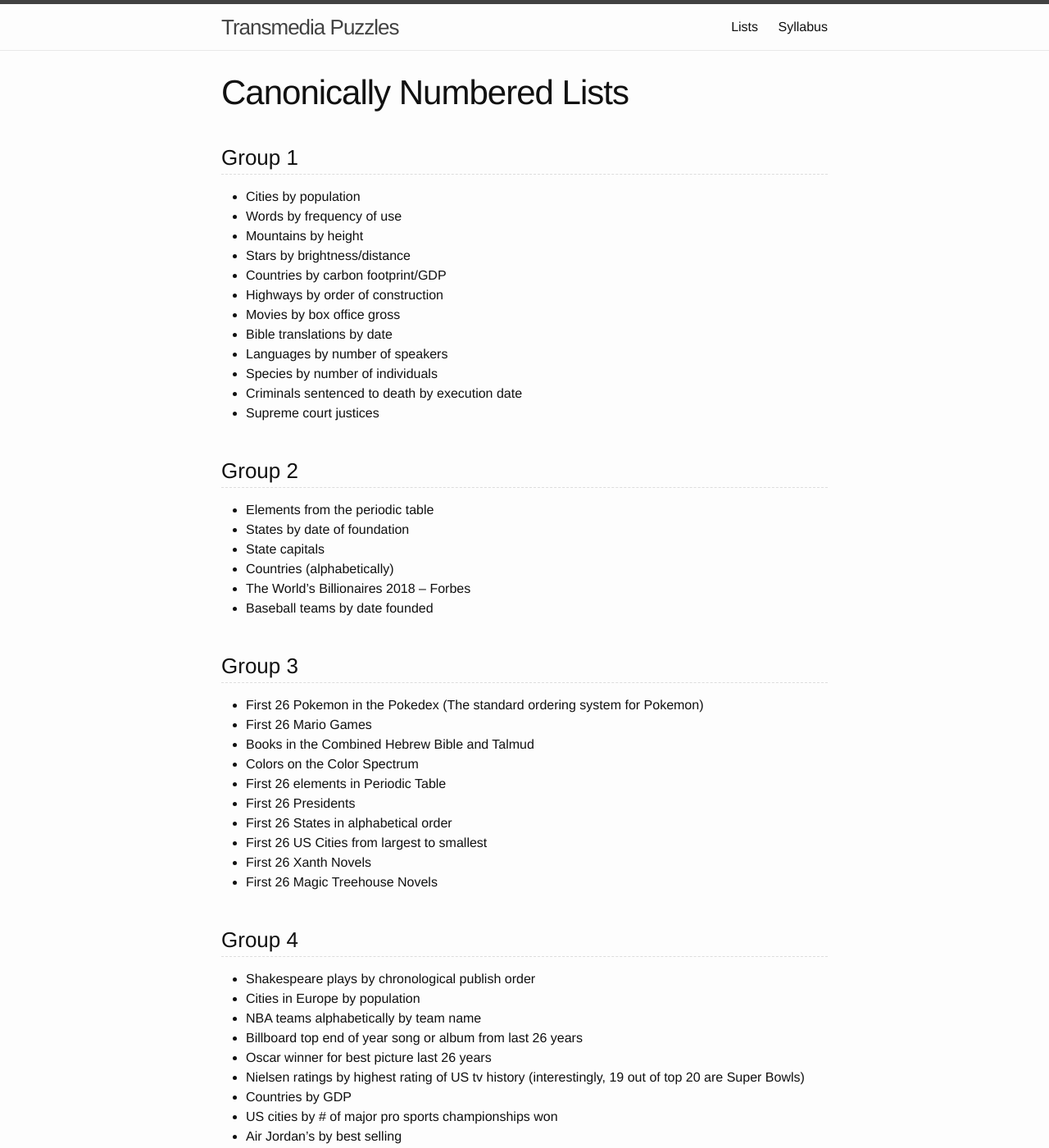
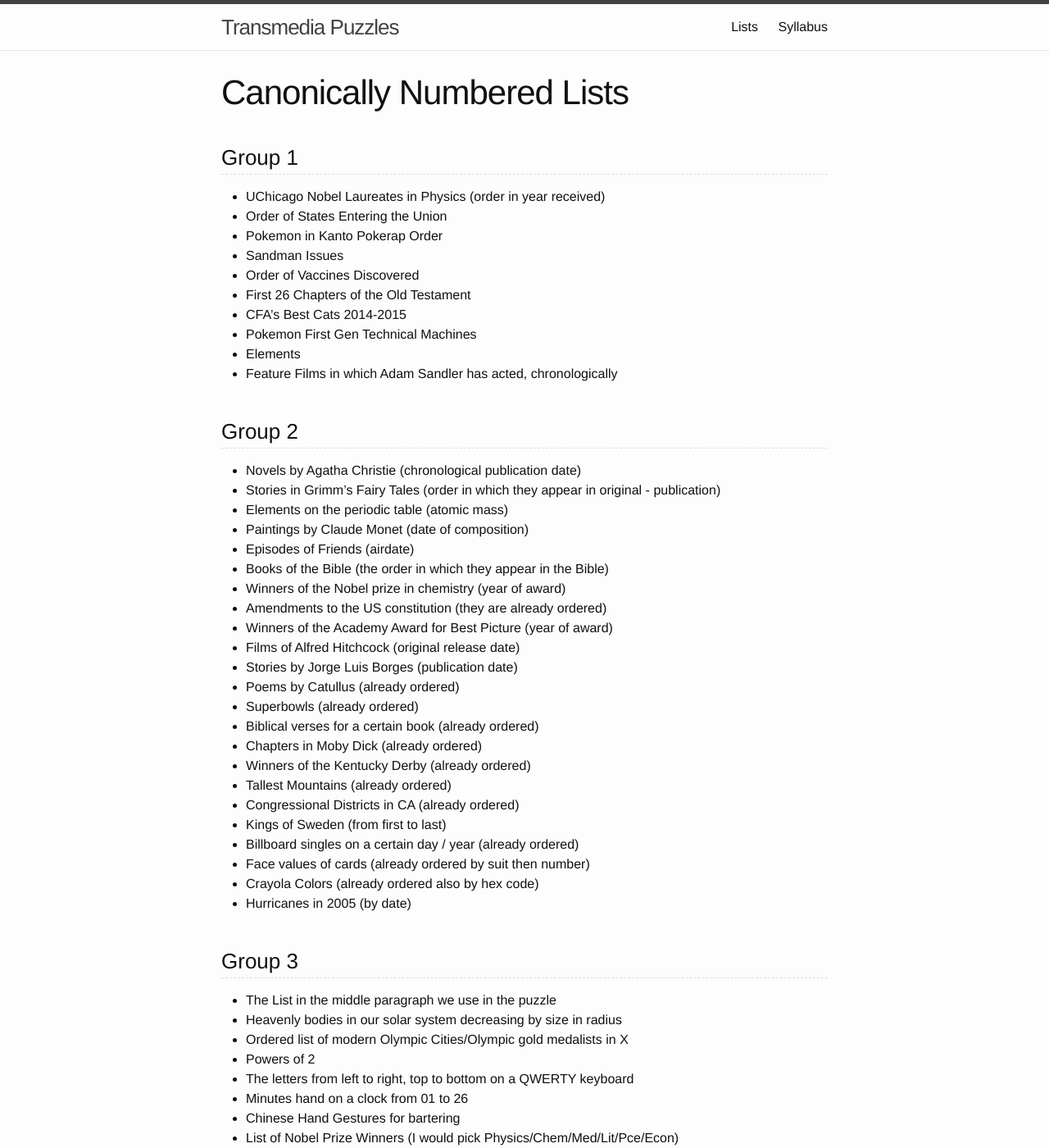
Before and after one commit to transmedia-puzzles/transmedia-puzzles.github.io, a Jekyll site: the page built from 2017-lists.md, in a window 1280 px wide and 1400 px high. Shown: the whole window at 82% size. Built offline with Jekyll 4.4.1, drawn with Linux system fonts in a browser that asks for light colours; some of the changed text lies outside the part shown.

Commit message:
Retain old lists

```diff
--- a/2017-lists.md
+++ b/2017-lists.md
@@ -1,83 +1,132 @@
 ---
 layout: page
 title: Canonically Numbered Lists
-short: Lists
 permalink: /2017/lists/
 ---
 
 ### Group 1
 
-- Cities by population
-- Words by frequency of use
-- Mountains by height
-- Stars by brightness/distance
-- Countries by carbon footprint/GDP
-- Highways by order of construction
-- Movies by box office gross
-- Bible translations by date
-- Languages by number of speakers
-- Species by number of individuals
-- Criminals sentenced to death by execution date
-- Supreme court justices
+- UChicago Nobel Laureates in Physics (order in year received)
+- Order of States Entering the Union
+- Pokemon in Kanto Pokerap Order
+- Sandman Issues
+- Order of Vaccines Discovered
+- First 26 Chapters of the Old Testament
+- CFA’s Best Cats 2014-2015
+- Pokemon First Gen Technical Machines
+- Elements
+- Feature Films in which Adam Sandler has acted, chronologically
 
 ### Group 2
 
-- Elements from the periodic table
-- States by date of foundation
-- State capitals
-- Countries (alphabetically)
-- The World’s Billionaires 2018 – Forbes
-- Baseball teams by date founded
+- Novels by Agatha Christie (chronological publication date)
+- Stories in Grimm’s Fairy Tales (order in which they appear in original - publication)
+- Elements on the periodic table (atomic mass)
+- Paintings by Claude Monet (date of composition)
+- Episodes of Friends (airdate)
+- Books of the Bible (the order in which they appear in the Bible)
+- Winners of the Nobel prize in chemistry (year of award)
+- Amendments to the US constitution (they are already ordered)
+- Winners of the Academy Award for Best Picture (year of award)
+- Films of Alfred Hitchcock (original release date)
+- Stories by Jorge Luis Borges (publication date)
+- Poems by Catullus (already ordered)
+- Superbowls (already ordered)
+- Biblical verses for a certain book (already ordered)
+- Chapters in Moby Dick (already ordered)
+- Winners of the Kentucky Derby (already ordered)
+- Tallest Mountains (already ordered)
+- Congressional Districts in CA (already ordered)
+- Kings of Sweden (from first to last)
+- Billboard singles on a certain day / year (already ordered)
+- Face values of cards (already ordered by suit then number)
+- Crayola Colors (already ordered also by hex code)
+- Hurricanes in 2005 (by date)
 
 ### Group 3
 
-- First 26 Pokemon in the Pokedex (The standard ordering system for Pokemon)
-- First 26 Mario Games
-- Books in the Combined Hebrew Bible and Talmud
-- Colors on the Color Spectrum
-- First 26 elements in Periodic Table
-- First 26 Presidents
-- First 26 States in alphabetical order
-- First 26 US Cities from largest to smallest
-- First 26 Xanth Novels
-- First 26 Magic Treehouse Novels
-
+- The List in the middle paragraph we use in the puzzle
+- Heavenly bodies in our solar system decreasing by size in radius
+- Ordered list of modern Olympic Cities/Olympic gold medalists in X
+- Powers of 2
+- The letters from left to right, top to bottom on a QWERTY keyboard
+- Minutes hand on a clock from 01 to 26
+- Chinese Hand Gestures for bartering
+- List of Nobel Prize Winners (I would pick Physics/Chem/Med/Lit/Pce/Econ)
+- Elements according to atomic #’s
+- Frank Zappa Studio Albums by publish date
 
 ### Group 4
 
-- Shakespeare plays by chronological publish order
-- Cities in Europe by population
-- NBA teams alphabetically by team name
-- Billboard top end of year song or album from last 26 years
-- Oscar winner for best picture last 26 years
-- Nielsen ratings by highest rating of US tv history (interestingly, 19 out of top 20 are Super Bowls)
-- Countries by GDP
-- US cities by # of major pro sports championships won
-- Air Jordan's by best selling
-- US colleges by teacher to student ratio
+- Pokemon (first 26 in pokedex)
+- Line of Succession after president dies (first 26)
+- Table of elements (first 26 elements)
+- Baskin Robbins Flavors
+- Super Smash Bros. Melee Characters
+- First 26 states in the U.S.
+- First 26 Disney animated films (feature length)
+- First 26 Constitutional Amendments
+- First 26 Junie B. Jones
+- First 26 Stephen King novels
 
 ### Group 5
 
-- Top 100s songs list
-- Presidents of the US
-- Dictionary entries
-- Addresses on a street
-- NCAA teams
-- Constitutional Amendments
-- NY Times Bestsellers list
-- Countries alphabetically
-- States by founding
-- Shakespeare’s sonnets
+- CTA Lines [a lot, a couple holes b/t 1-26]
+- NASA Shuttle Missions
+- Olympics Locations [31]
+- Super Bowl Matchups [52]
+- Periodic Table Elements [>100]
+- Pokemon (Dex Numbers) [so many]
+- Pokemon (TM Numbers) [variable, but >>26]
+- Oscar Best Pictures (/other awards) [a lot]
+- Seasons of The Simpsons [28]
+- Roman Emperors [>>26]
+- Chromosomes [23 pairs]
+- British PMs
+- Prime Numbers? [infinite]
+- Nobel Prize Winners
+- Rock & Roll Hall of Fame inductees
+- US States (in order of admission to the union)
+- Deans of UChicago
 
 ### Group 6
 
-- Alphabet
-- U.S. Presidents
-- Super Bowl winners
-- Forbes’ Wealthiest list
-- Biggest sports stadiums in the U.S.
-- Kentucky Derby Winners
-- Leap years?
-- Longest-running Broadway shows
-- Biggest known planets
-- Longest living mammals in the wild
+- First 26 elements of the periodic table
+- Biweekly newspapers/magazines have 26 issues in a year
+- Menu items at places like the snail on 55th where they’re numbered
+- Wingdings font
+- Films being shown at Doc Films that quarter in the order they’re listed on the - physical calendar (ie the Friday series gets repeated for Sunday matinees but - would count as the fifth film in a week)
+- Stops along a CTA route in a certain direction
+- First 26 pokemon in any generation
+- Years the Yankees have won the World Series (for the first 26 times)
+- Winners of the Nobel Peace Prize starting from a certain year
+- The first 26 Hardy Boys books
+
+### Group 7
+
+- Course Majors at MIT
+- The courses are number. I.E. Brain cognitive sciences is course 10
+- Buildings at MIT
+- The buildings are also numbered. A pattern emerges...
+- Physics Professors at UChicago (in alphabetical order)
+- Discontinued Gatorade flavors – alphabetical
+- There are exactly 26
+- Discontinued Ben & Jerry’s Flavors
+- In order of retirement
+- UChicago Physics Nobel Laureates
+- By year or alphabetical
+- Affiliated Faculty in the UChicago Latin American Studies
+- First 26 elements in the periodic table
+- Portraits in Hutch by the number given in the guide
+- Pokemon by National Dex number
+- Seasons of the Simpsons
+- The first 26 countries in the Animaniacs “countries of the world” song
+- First 26 “things” in We Didn’t Start the Fire
+- Songs on The White Album in order
+- Issues of the Chicago Maroon this year
+- Library catalog topics
+- First 26 love songs in “69 love songs” by The Magnetic Fields
+- Bridge bids in order of strength.
+- Catalogue of Greek ships in order of line they’re introduced
+- Jewish Patriarchs from Adam to Aaron (Adam = 1, Aaron = 26)
+- First 26 of Martin Luther’s 95 theses.
--- /dev/null
+++ b/lists.md
@@ -0,0 +1,83 @@
+---
+layout: page
+title: Canonically Numbered Lists
+short: Lists
+permalink: /lists/
+---
+
+### Group 1
+
+- Cities by population
+- Words by frequency of use
+- Mountains by height
+- Stars by brightness/distance
+- Countries by carbon footprint/GDP
+- Highways by order of construction
+- Movies by box office gross
+- Bible translations by date
+- Languages by number of speakers
+- Species by number of individuals
+- Criminals sentenced to death by execution date
+- Supreme court justices
+
+### Group 2
+
+- Elements from the periodic table
+- States by date of foundation
+- State capitals
+- Countries (alphabetically)
+- The World’s Billionaires 2018 – Forbes
+- Baseball teams by date founded
+
+### Group 3
+
+- First 26 Pokemon in the Pokedex (The standard ordering system for Pokemon)
+- First 26 Mario Games
+- Books in the Combined Hebrew Bible and Talmud
+- Colors on the Color Spectrum
+- First 26 elements in Periodic Table
+- First 26 Presidents
+- First 26 States in alphabetical order
+- First 26 US Cities from largest to smallest
+- First 26 Xanth Novels
+- First 26 Magic Treehouse Novels
+
+
+### Group 4
+
+- Shakespeare plays by chronological publish order
+- Cities in Europe by population
+- NBA teams alphabetically by team name
+- Billboard top end of year song or album from last 26 years
+- Oscar winner for best picture last 26 years
+- Nielsen ratings by highest rating of US tv history (interestingly, 19 out of top 20 are Super Bowls)
+- Countries by GDP
+- US cities by # of major pro sports championships won
+- Air Jordan's by best selling
+- US colleges by teacher to student ratio
+
+### Group 5
+
+- Top 100s songs list
+- Presidents of the US
+- Dictionary entries
+- Addresses on a street
+- NCAA teams
+- Constitutional Amendments
+- NY Times Bestsellers list
+- Countries alphabetically
+- States by founding
+- Shakespeare’s sonnets
+
+### Group 6
+
+- Alphabet
+- U.S. Presidents
+- Super Bowl winners
+- Forbes’ Wealthiest list
+- Biggest sports stadiums in the U.S.
+- Kentucky Derby Winners
+- Leap years?
+- Longest-running Broadway shows
+- Biggest known planets
+- Longest living mammals in the wild
```
Also changed, not shown: _posts/2017-04-02-2.md (+1 -1 lines).
